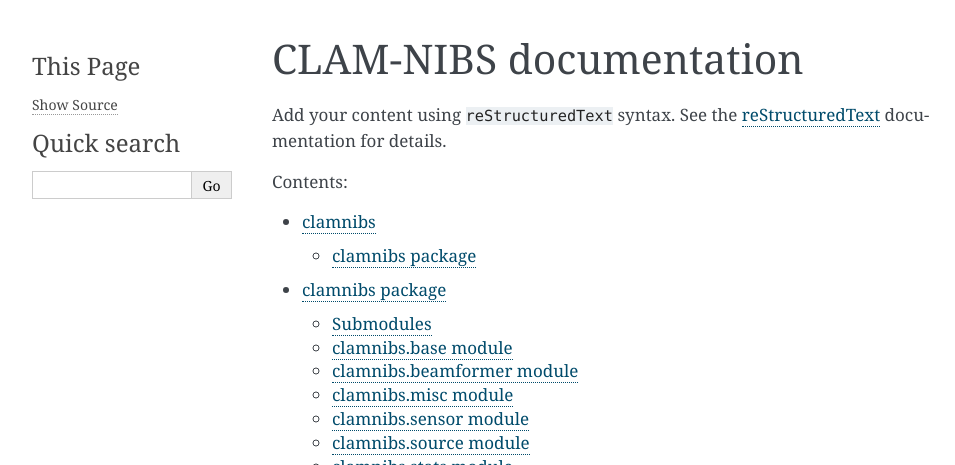
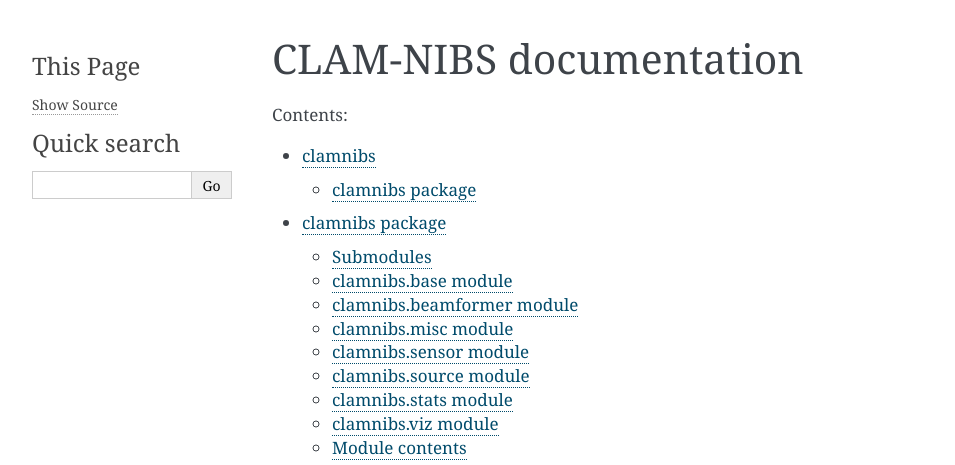
Before and after one commit to davidhaslacher/clam-nibs, a Sphinx documentation site: the page built from docs/index.rst, in a window 1280 px wide, cut to the strip 0-465 px from the top of the page. Shown: the whole strip, without its empty margins (148-1103 px from the left). Built offline with Sphinx 7.4.7, drawn with Linux system fonts in a browser that asks for light colours.

Commit message:
Fixed Readthedocs

```diff
--- a/docs/conf.py
+++ b/docs/conf.py
@@ -9,6 +9,9 @@
 project = 'CLAM-NIBS'
 copyright = '2025, David Haslacher'
 author = 'David Haslacher'
+
+root_doc = 'index'
+master_doc = 'index'
 
 # -- General configuration ---------------------------------------------------
 # https://www.sphinx-doc.org/en/master/usage/configuration.html#general-configuration
--- a/docs/index.rst
+++ b/docs/index.rst
@@ -5,11 +5,6 @@
 
 CLAM-NIBS documentation
 =======================
-
-Add your content using ``reStructuredText`` syntax. See the
-`reStructuredText <https://www.sphinx-doc.org/en/master/usage/restructuredtext/index.html>`_
-documentation for details.
-
 
 .. toctree::
    :maxdepth: 2
```
